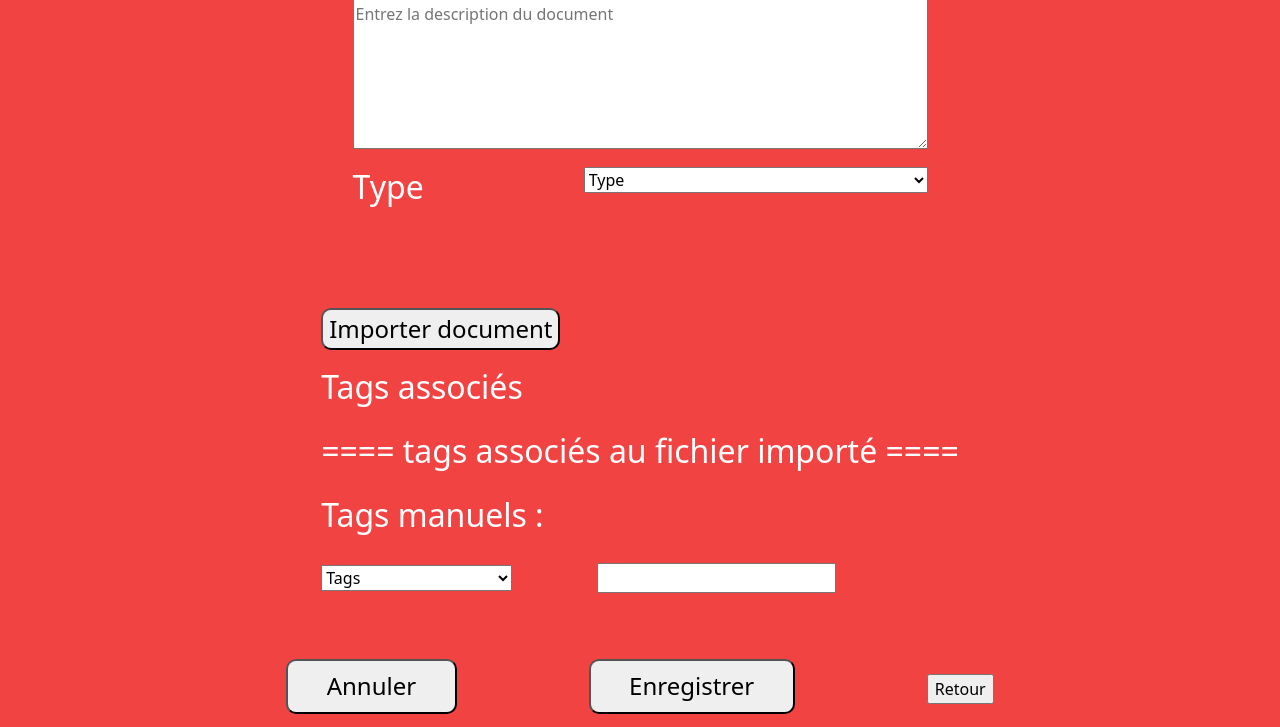
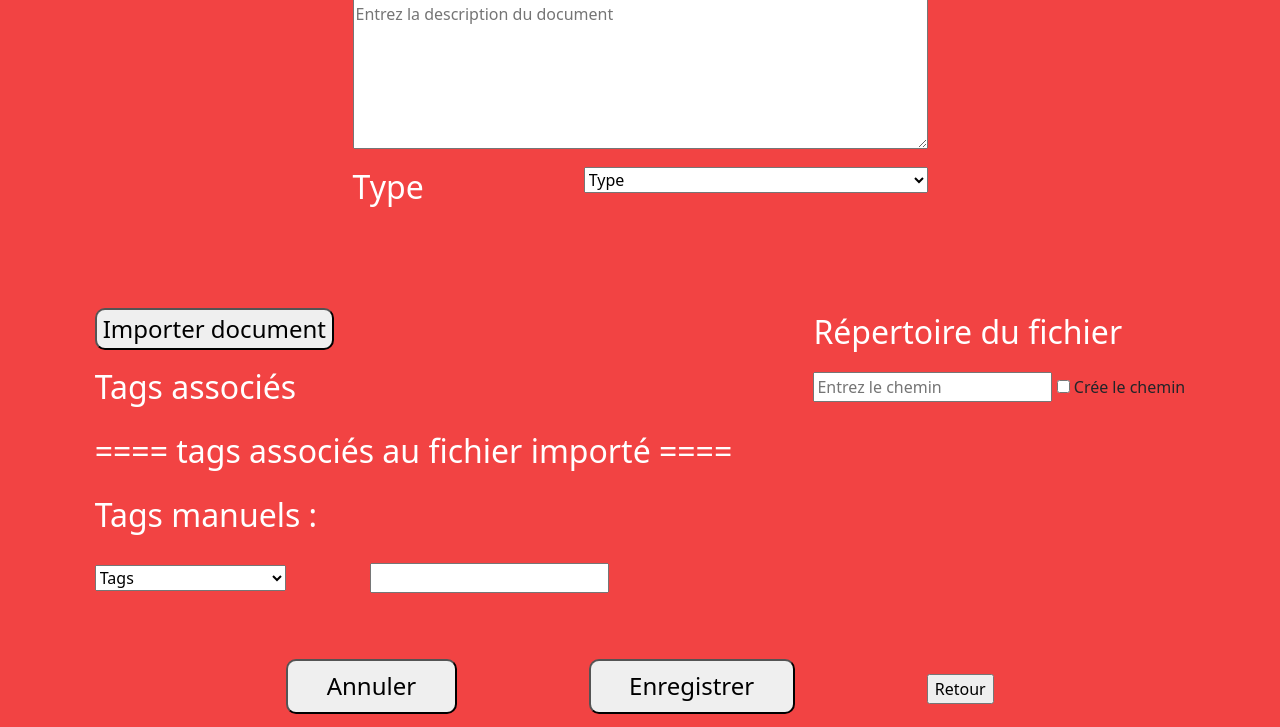
Before and after one commit to DorianLudm/Appli_Pompiers, a Flask app: template site_web/templates/ajouter_document.html in a window 1280 px wide. Shown: the part 398-1125 px from the top of the page. Run offline with Flask 3, Linux system fonts and the light colour scheme; the template is opened without the code that fills it, so the values that code supplies are empty; some libraries are stand-ins or nearby versions.

Commit message:
ajout element dans ajout doc

```diff
--- a/site_web/templates/ajouter_document.html
+++ b/site_web/templates/ajouter_document.html
@@ -47,6 +47,12 @@
             <input type="text" name="tag-manuel">
         </div>
     </section>
+    <section>
+        <p>Répertoire du fichier</p>
+        <input type="text" name="repertoire" placeholder="Entrez le chemin">
+        <input type="checkbox" value="Crée le chemin">
+        <label>Crée le chemin</label>
+    </section>
 </div>
 
 <div class="boutons-bas">
```
